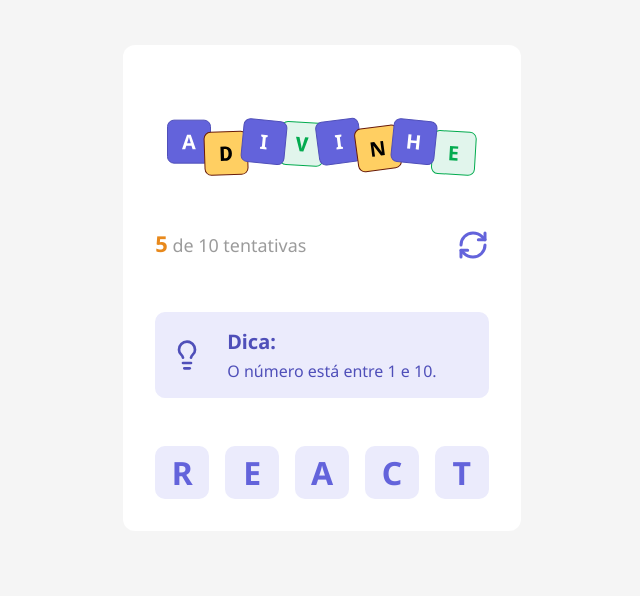
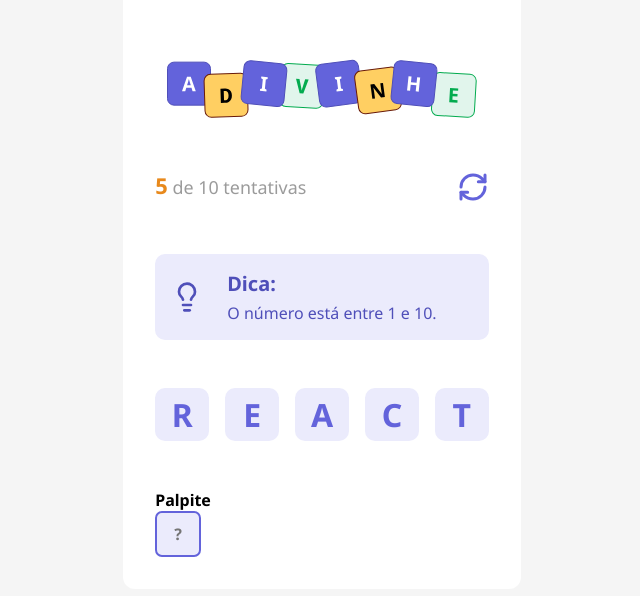
Before and after one commit to EvandroCalado/jogo_da_adivinhacao, a React (Vite) app: page / in a window 1280 px wide. Shown: the part 112-708 px from the top of the page, without its empty margins (318-958 px from the left). Built offline with nearby package versions, Linux system fonts and the light colour scheme.

Commit message:
feat: add Input component and integrate into App UI

```diff
--- a/src/App.tsx
+++ b/src/App.tsx
@@ -1,4 +1,5 @@
 import { Header } from "./components/Header";
+import { Input } from "./components/Input";
 import { Letter } from "./components/Letter";
 import { Tip } from "./components/Tip";
 import styles from "./utils/App.module.css";
@@ -21,6 +22,14 @@
           <Letter value="c" />
           <Letter value="t" />
         </div>
+
+        <div>
+          <h4>Palpite</h4>
+
+          <div>
+            <Input autoFocus maxLength={1} placeholder="?" />
+          </div>
+        </div>
       </main>
     </div>
   );
--- /dev/null
+++ b/src/components/Input/index.tsx
@@ -0,0 +1,8 @@
+import type { ComponentProps } from "react";
+import styles from "./styles.module.css";
+
+type InputProps = ComponentProps<"input">;
+
+export const Input = ({ ...rest }: InputProps) => {
+  return <input className={styles.input} {...rest} />;
+};
--- /dev/null
+++ b/src/components/Input/styles.module.css
@@ -0,0 +1,13 @@
+.input {
+  width: 2.87rem;
+  height: 2.87rem;
+  border-radius: 0.43rem;
+  background-color: #ebebfc;
+  color: #6363db;
+  border: 2px solid #6363db;
+  text-transform: uppercase;
+  text-align: center;
+  font-size: 1rem;
+  font-weight: 700;
+  outline: none;
+}
--- a/src/index.css
+++ b/src/index.css
@@ -7,7 +7,6 @@
 body {
   background-color: #f5f5f5;
   font-family: "Noto Sans", sans-serif;
-  font-optical-sizing: auto;
 }
 
 button {
@@ -18,3 +17,7 @@
 button:hover {
   filter: brightness(0.9);
 }
+
+input {
+  font-family: inherit;
+}
```
